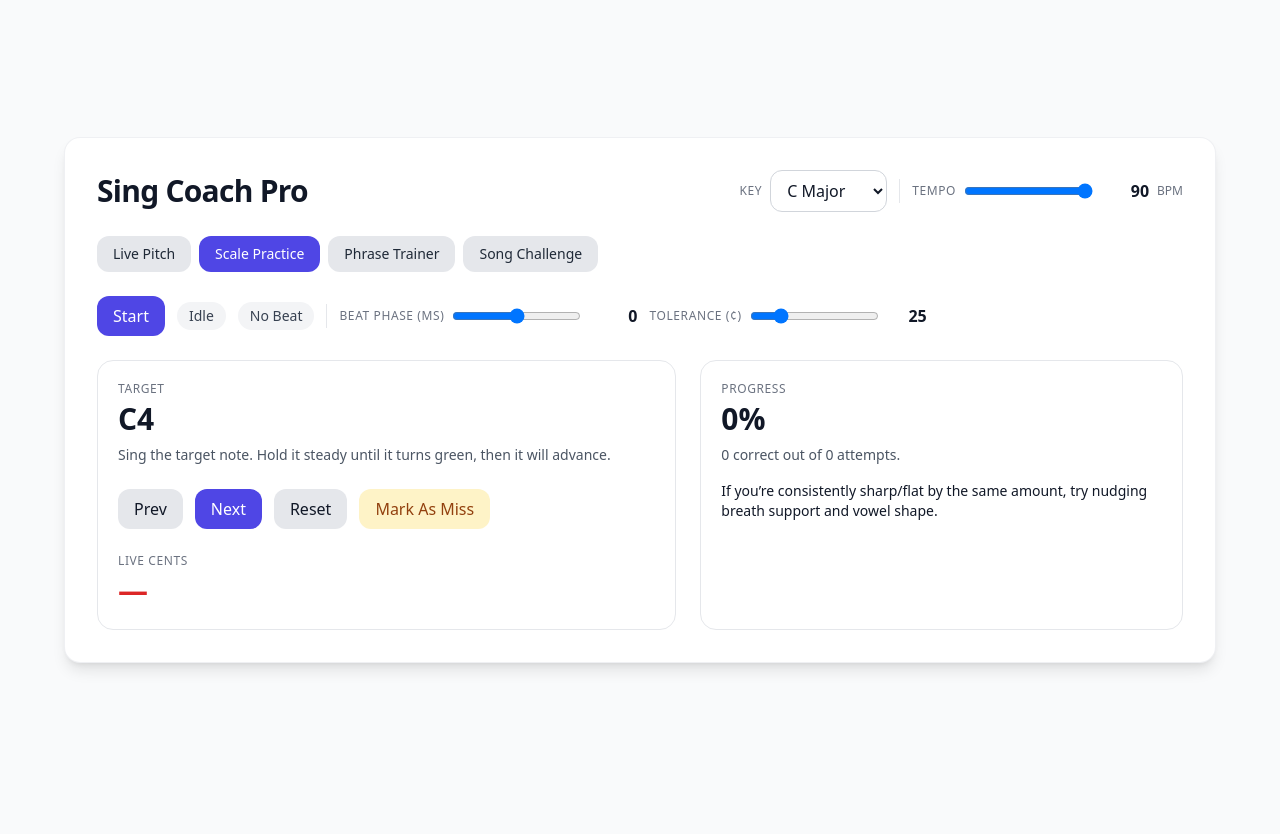
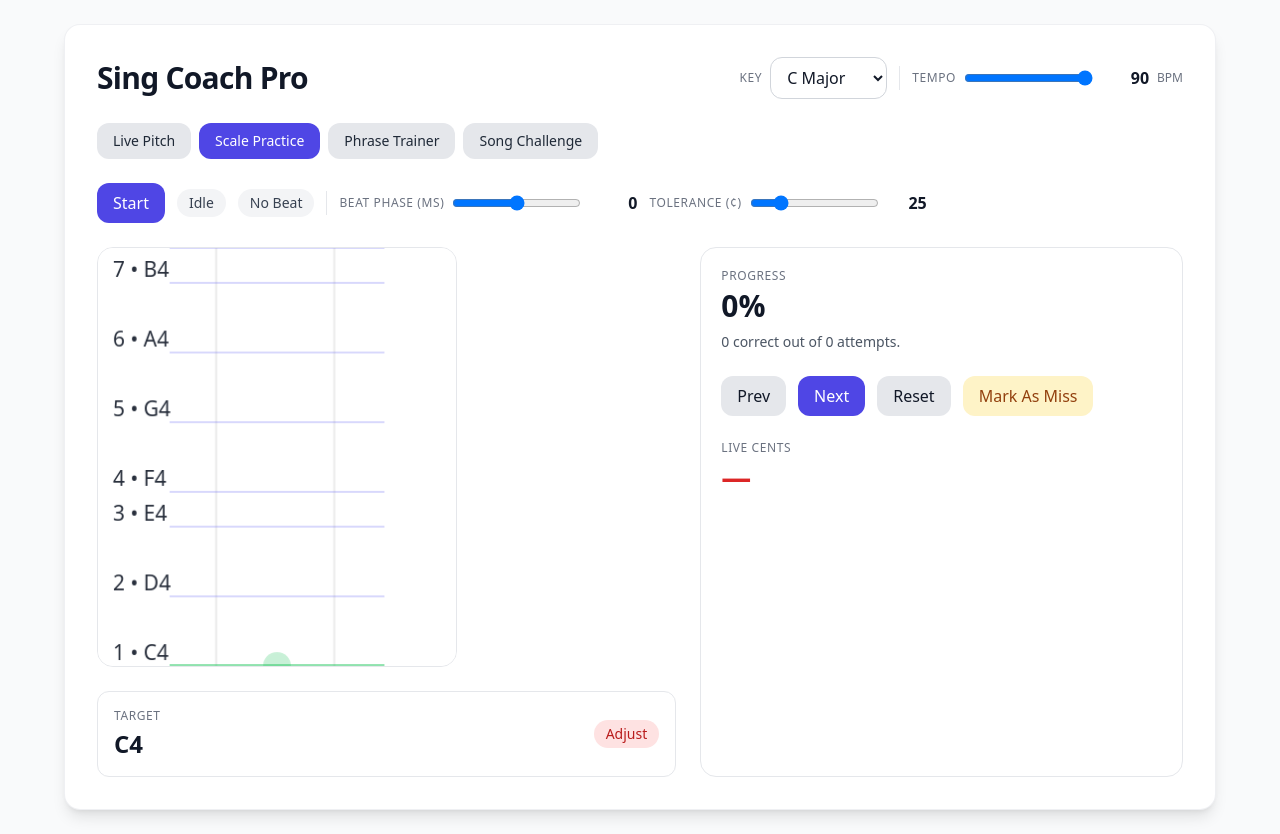
Before and after one commit to frenkld222/sing-coach-pro, a Next.js app: page / in a window 1280 px wide. Both pictures are taken after a click on the button "Scale Practice". Before the commit the page ends 800 px from the top, so only its background shows below. Built offline with nearby package versions, Linux system fonts and the light colour scheme.

Commit message:
Update ScalePractice.js

```diff
--- a/components/ScalePractice.js
+++ b/components/ScalePractice.js
@@ -2,6 +2,7 @@
 
 import { useEffect, useMemo, useState } from "react";
 import { midiToNoteName, midiToFreq, centsBetween } from "@/lib/pitch";
+import TikTokScale from "@/components/TikTokScale";
 
 export default function ScalePractice({ isListening, currentFreq, tolerance, scaleMidi }) {
   const [step, setStep] = useState(0);
@@ -14,6 +15,7 @@ export default function ScalePractice({ isListening, currentFreq, tolerance, sca
   const liveCents = currentFreq && targetFreq ? centsBetween(currentFreq, targetFreq) : null;
   const inTune = liveCents != null && Math.abs(liveCents) <= tolerance;
 
+  // Auto-advance on “hit”
   useEffect(() => {
     if (inTune && isListening) {
       const id = setTimeout(() => {
@@ -38,11 +40,24 @@ export default function ScalePractice({ isListening, currentFreq, tolerance, sca
 
   return (
     <div className="grid gap-6 md:grid-cols-[1.2fr,1fr]">
+      <div className="grid gap-6">
+        <TikTokScale scaleMidi={scaleMidi} currentFreq={currentFreq} targetIndex={step} />
+        <div className="rounded-xl border border-gray-200 dark:border-gray-800 p-4 flex items-center justify-between">
+          <div>
+            <div className="label">Target</div>
+            <div className="mt-1 text-2xl font-bold">{targetName}</div>
+          </div>
+          <div className={`px-3 py-1 rounded-full text-sm font-medium ${inTune ? "bg-green-100 text-green-700" : "bg-red-100 text-red-700"}`}>
+            {inTune ? "Hit" : "Adjust"}
+          </div>
+        </div>
+      </div>
+
       <div className="rounded-2xl border border-gray-200 dark:border-gray-800 p-5">
-        <div className="label">Target</div>
-        <div className="mt-1 text-3xl font-bold">{targetName}</div>
+        <div className="label">Progress</div>
+        <div className="mt-1 text-3xl font-bold">{pct}%</div>
         <div className="mt-2 text-sm text-gray-600 dark:text-gray-300">
-          Sing the target note. Hold it steady until it turns green, then it will advance.
+          {score.correct} correct out of {score.total} attempts.
         </div>
 
         <div className="mt-6 flex items-center gap-3">
@@ -59,17 +74,6 @@ export default function ScalePractice({ isListening, currentFreq, tolerance, sca
           </div>
         </div>
       </div>
-
-      <div className="rounded-2xl border border-gray-200 dark:border-gray-800 p-5">
-        <div className="label">Progress</div>
-        <div className="mt-1 text-3xl font-bold">{pct}%</div>
-        <div className="mt-2 text-sm text-gray-600 dark:text-gray-300">
-          {score.correct} correct out of {score.total} attempts.
-        </div>
-        <div className="mt-4 text-sm">
-          If you’re consistently sharp/flat by the same amount, try nudging breath support and vowel shape.
-        </div>
-      </div>
     </div>
   );
 }
```
